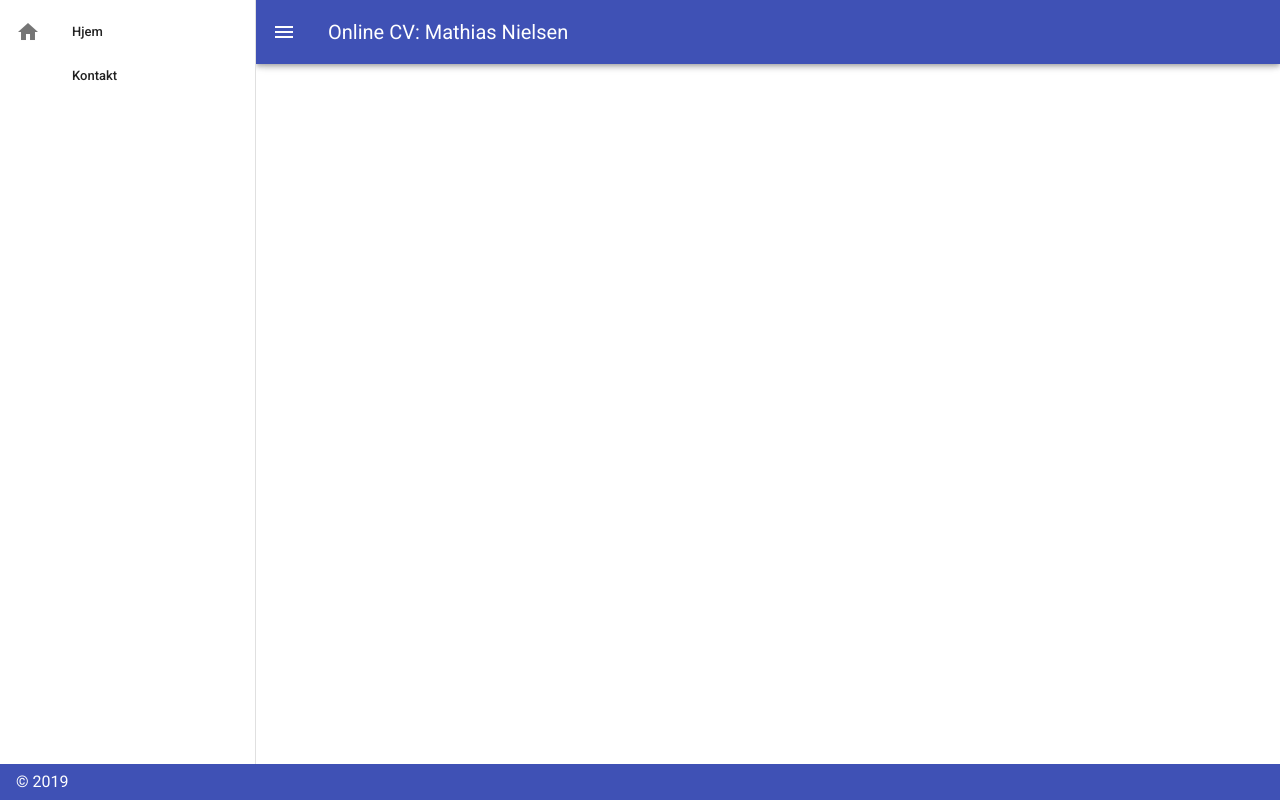
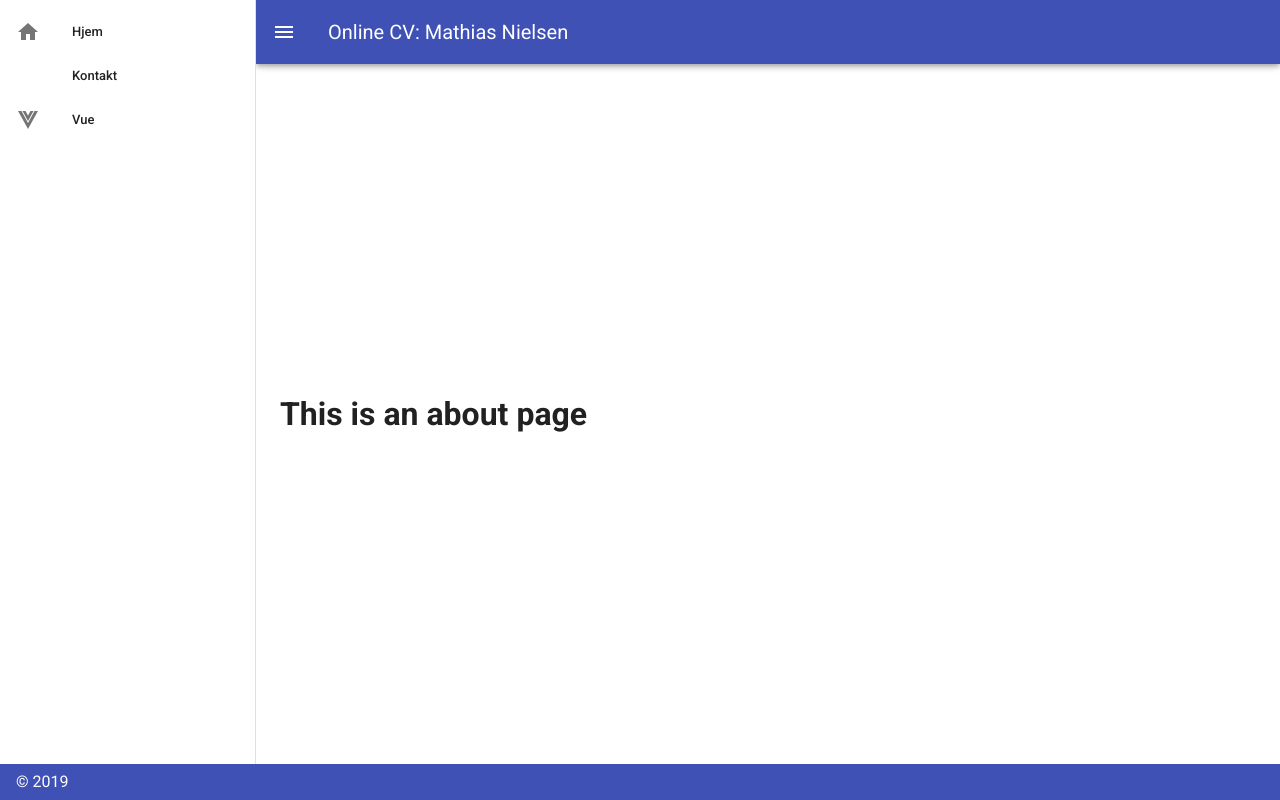
Before and after one commit to mathias-nielsen/vue-cv, a Vue app: page /about-me in a window 1280 px wide. Built offline with nearby package versions, Linux system fonts and the light colour scheme.

Commit message:
did some work

```diff
--- a/public/index.html
+++ b/public/index.html
@@ -5,7 +5,7 @@
     <meta http-equiv="X-UA-Compatible" content="IE=edge">
     <meta name="viewport" content="width=device-width,initial-scale=1.0">
     <link rel="icon" href="<%= BASE_URL %>favicon.ico">
-    <title>resume</title>
+    <title>CV</title>
     <link rel="stylesheet" href="https://fonts.googleapis.com/css?family=Roboto:100,300,400,500,700,900">
     <link rel="stylesheet" href="https://cdn.jsdelivr.net/npm/@mdi/font@latest/css/materialdesignicons.min.css">
   </head>
--- a/src/App.vue
+++ b/src/App.vue
@@ -1,64 +1,58 @@
 <template>
   <v-app id="inspire">
-    <v-navigation-drawer
-      v-model="drawer"
-      app
-    >
+    <v-navigation-drawer v-model="drawer" app>
       <v-list dense>
-        <v-list-item link>
-          <v-list-item-action>
-            <v-icon>mdi-home</v-icon>
-          </v-list-item-action>
-          <v-list-item-content>
-            <v-list-item-title>Hjem</v-list-item-title>
-          </v-list-item-content>
-        </v-list-item>
-        <v-list-item link>
-          <v-list-item-action>
-            <v-icon>mdi-contact-mail</v-icon>
-          </v-list-item-action>
-          <v-list-item-content>
-            <v-list-item-title>Kontakt</v-list-item-title>
-          </v-list-item-content>
-        </v-list-item>
+
+        <router-link to="home" tag="div">
+          <NavBarItemList iconName="mdi-home" itemTitle="Hjem" />
+        </router-link>
+
+        <router-link to="contact" tag="div">
+          <NavBarItemList iconName="mdi-contact-mail" itemTitle="Kontakt" />
+        </router-link>
+
+        <router-link to="about-vue" tag="div">
+          <NavBarItemList iconName="mdi-vuejs" itemTitle="Vue" />
+        </router-link>
+
       </v-list>
     </v-navigation-drawer>
 
-    <v-app-bar
-      app
-      color="indigo"
-      dark
-    >
+    <!-- header -->
+    <v-app-bar app color="indigo" dark>
       <v-app-bar-nav-icon @click.stop="drawer = !drawer" />
       <v-toolbar-title>Online CV: Mathias Nielsen</v-toolbar-title>
     </v-app-bar>
+    <!-- header -->
 
+    <!-- content -->
     <v-content>
-      <v-container
-        class="fill-height"
-        fluid
-      >
+      <v-container class="fill-height" fluid>
+        <router-view></router-view>
       </v-container>
     </v-content>
-    <v-footer
-      color="indigo"
-      app
-    >
+    <!-- content -->
+
+    <!-- footer -->
+    <v-footer color="indigo" app>
       <span class="white--text">&copy; 2019</span>
     </v-footer>
+    <!-- footer -->
   </v-app>
 </template>
 
 <script>
+import NavBarItemList from "./components/nav-bar-list-item";
+
 export default {
-  name: 'App',
+  name: "App",
 
-  props: {
-    source: String,
+  components: {
+    NavBarItemList
   },
 
   data: () => ({
-    drawer: null,
-  }),
+    drawer: null
+  })
 };
 </script>
--- /dev/null
+++ b/src/components/nav-bar-list-item.vue
@@ -0,0 +1,28 @@
+<template>
+    <v-list-item link>
+        <v-list-item-action>
+            <v-icon> {{ iconName }} </v-icon>
+        </v-list-item-action>
+        <v-list-item-content>
+            <v-list-item-title> {{ itemTitle }} </v-list-item-title>
+        </v-list-item-content>
+    </v-list-item>
+</template>
+
+<script>
+export default {
+    name: 'NavBarListItem',
+
+    props: {
+        iconName: {
+            type: String,
+            default: () => 'mdi-alert-circle',
+        },
+
+        itemTitle: {
+            type: String,
+            default: () => 'Error getting item title.',
+        },
+    }
+}
+</script>
--- a/src/router/index.js
+++ b/src/router/index.js
@@ -1,23 +1,33 @@
 import Vue from 'vue'
 import VueRouter from 'vue-router'
-import Home from '../views/Home.vue'
 
 Vue.use(VueRouter)
 
 const routes = [
   {
     path: '/',
-    name: 'home',
-    component: Home
+    redirect: 'home'
   },
   {
-    path: '/about',
-    name: 'about',
-    // route level code-splitting
-    // this generates a separate chunk (about.[hash].js) for this route
-    // which is lazy-loaded when the route is visited.
-    component: () => import(/* webpackChunkName: "about" */ '../views/About.vue')
-  }
+    path: '/home',
+    name: 'home',
+    component: () => import(/* webpackChunkName: "base-bundle" */ '../views/home-page')
+  },
+  {
+    path: '/about-vue',
+    name: 'about-vue',
+    component: () => import(/* webpackChunkName: "about" */ '../views/about-vue.vue')
+  },
+  {
+    path: '/about-me',
+    name: 'about-me',
+    component: () => import(/* webpackChunkName: "about" */ '../views/about-me')
+  },
+  {
+    path: '/contact',
+    name: 'contact',
+    component: () => import(/* webpackChunkName: "base-bundle" */ '../views/contact-page')
+  },
 ]
 
 const router = new VueRouter({
--- a/src/views/About.vue
+++ /dev/null
@@ -1,5 +0,0 @@
-<template>
-  <div class="about">
-    <h1>This is an about page</h1>
-  </div>
-</template>
--- a/src/views/Home.vue
+++ /dev/null
@@ -1,18 +0,0 @@
-<template>
-  <div class="home">
-    <img alt="Vue logo" src="../assets/logo.png">
-    <HelloWorld msg="Welcome to Your Vue.js App"/>
-  </div>
-</template>
-
-<script>
-// @ is an alias to /src
-import HelloWorld from '@/components/HelloWorld.vue'
-
-export default {
-  name: 'home',
-  components: {
-    HelloWorld
-  }
-}
-</script>
--- /dev/null
+++ b/src/views/about-me.vue
@@ -0,0 +1,10 @@
+<template>
+  <v-container>
+    <v-layout
+      text-center
+      wrap
+    >
+      <h1>This is an about page</h1>
+    </v-layout>
+  </v-container>
+</template>
--- a/src/components/HelloWorld.vue
+++ b/src/views/about-vue.vue
@@ -86,7 +86,7 @@
 
 <script>
 export default {
-  name: 'HelloWorld',
+  name: 'AboutVue',
 
   data: () => ({
     ecosystem: [
@@ -140,5 +140,5 @@ export default {
       },
     ],
   }),
-};
+}
 </script>
--- /dev/null
+++ b/src/views/contact-page.vue
@@ -0,0 +1,12 @@
+<template>
+    <div>
+
+    </div>
+</template>
+
+<script>
+    export default {
+        name: 'ContactPage',
+
+    }
+</script>
--- /dev/null
+++ b/src/views/home-page.vue
@@ -0,0 +1,16 @@
+<template>
+    <div>
+
+    </div>
+</template>
+
+<script>
+    export default {
+        name: 'HomePage',
+
+    }
+</script>
+
+<style lang="scss" scoped>
+
+</style>
```
